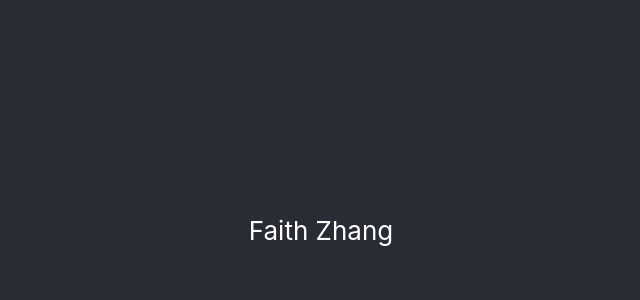
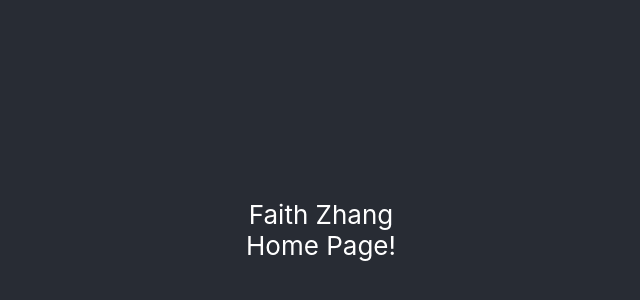
Before and after one commit to faithz314/photo-portfolio, a React (Create React App) app in the folder my-react-app/: page / in a window 1280 px wide. Shown: the part 170-470 px from the top of the page, without its empty margins (319-959 px from the left). Built offline with nearby package versions, Linux system fonts and the light colour scheme.

Commit message:
mas pages

```diff
--- a/my-react-app/src/App.js
+++ b/my-react-app/src/App.js
@@ -1,12 +1,15 @@
-import logo from './logo.svg';
+//import logo from './logo.svg';
 import './App.css';
+import Home from './components/Home.js';
+import Navbar from './components/Navbar.js';
 
 function App() {
   return (
     <div className="App">
       <header className="App-header">
 
-        <header>Faith Zhang</header>
+      <Navbar></Navbar>
+       <Home></Home>
 
       </header>
     </div>
--- a/my-react-app/src/components/Home.js
+++ b/my-react-app/src/components/Home.js
@@ -0,0 +1,12 @@
+import React from 'react';
+
+
+function Home(){
+    return(
+
+        <div> Home Page! </div>
+
+    );
+}
+
+export default Home;
--- a/my-react-app/src/components/Navbar.js
+++ b/my-react-app/src/components/Navbar.js
@@ -0,0 +1,12 @@
+import React from 'react';
+
+
+function Navbar(){
+    return(
+
+        <div>Faith Zhang</div>
+    );
+
+}
+
+export default Navbar;
```
